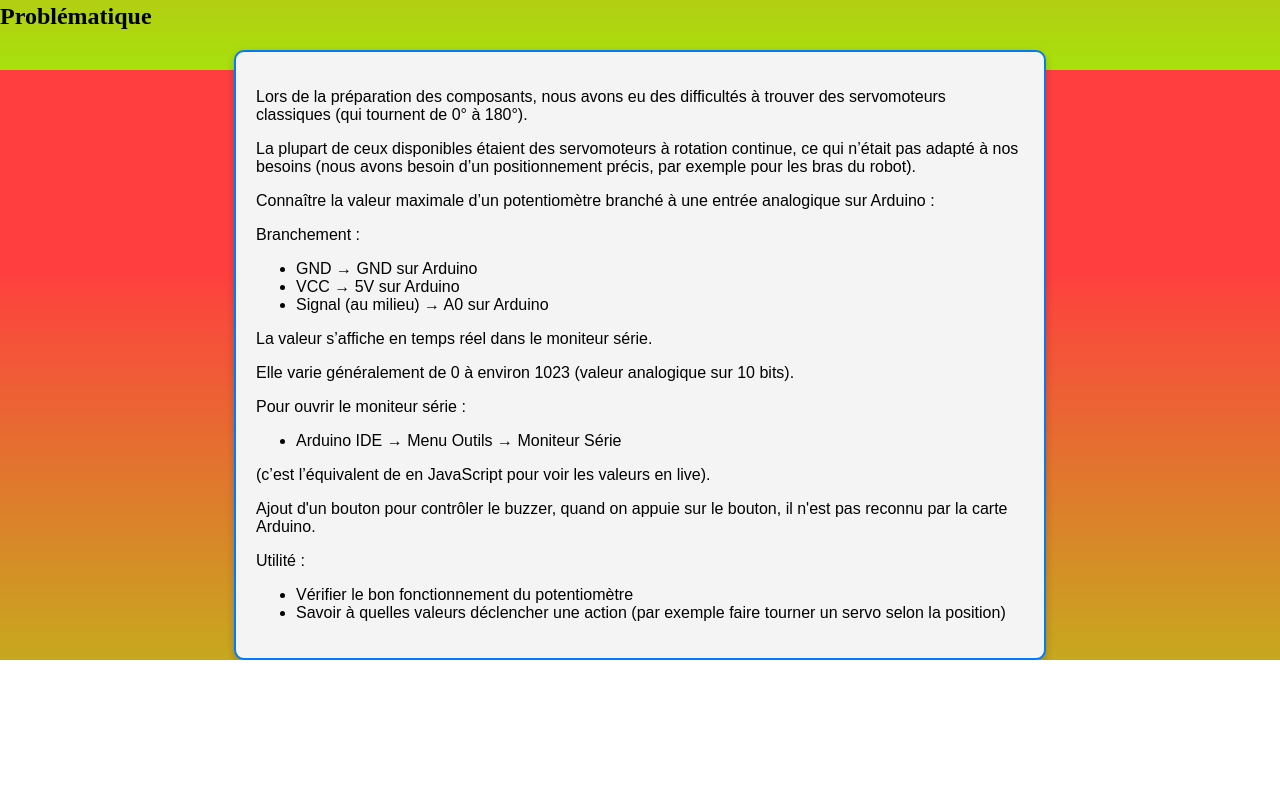
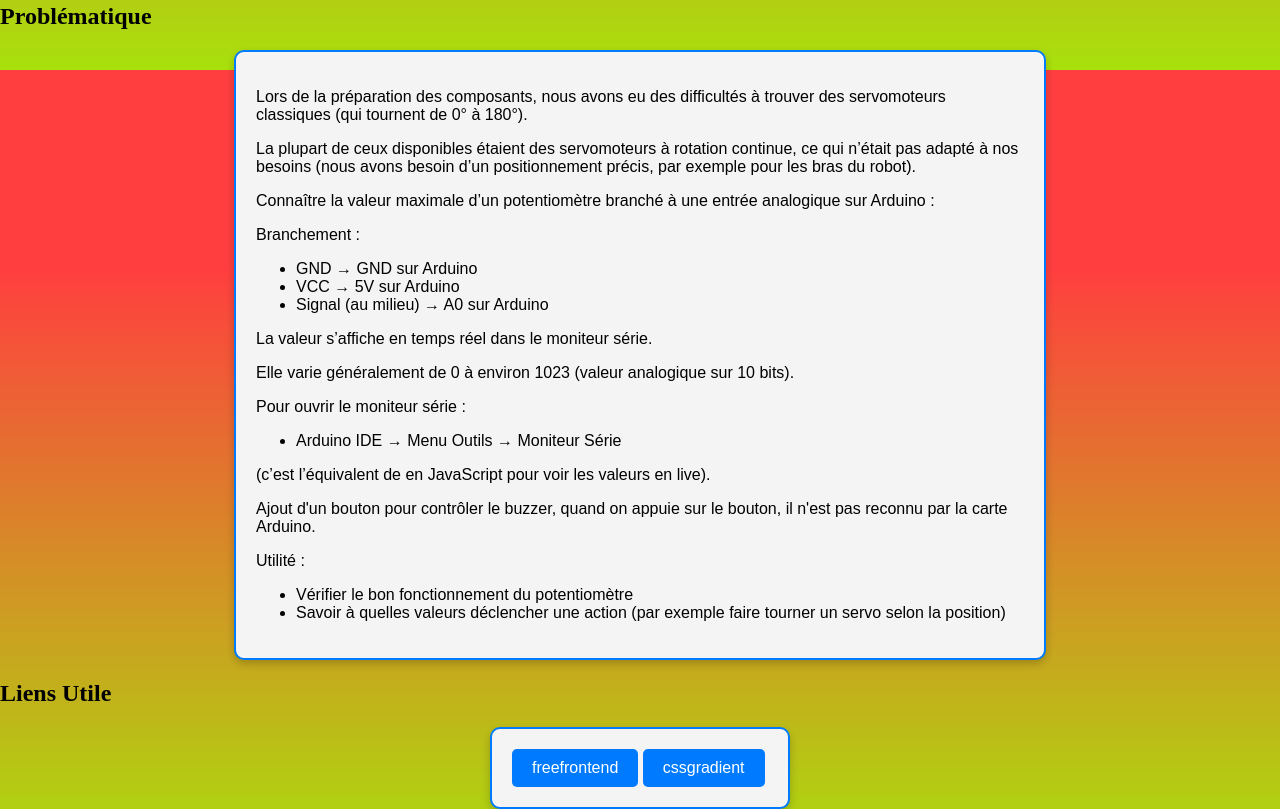
Before and after one commit to AG430/RobotBOB, a plain HTML site: page tuto.html in a window 1280 px wide. Shown: the part 3930-4739 px from the top of the page. Before the commit the page ends 4590 px from the top, so only its background shows below. Drawn offline with Linux system fonts and the light colour scheme.

Commit message:
mise à jour v7

```diff
--- a/tuto.css
+++ b/tuto.css
@@ -117,3 +117,13 @@
     margin: 10px auto; /* Centrer les sections */
   }
 }
+.Liens {
+    background-color: #f4f4f4;
+    border: 2px solid #007bff;
+    border-radius: 10px;
+    padding: 20px;
+    margin: 20px auto;
+    max-width: 20%;
+    box-shadow: 0 4px 8px rgba(0, 0, 0, 0.2);
+    font-family: Arial, sans-serif;
+  }
--- a/tuto.html
+++ b/tuto.html
@@ -313,9 +313,14 @@
   <li>Vérifier le bon fonctionnement du potentiomètre</li>
   <li>Savoir à quelles valeurs déclencher une action (par exemple faire tourner un servo selon la position)</li>
 </ul>
+
 </div>
+<h2>Liens Utile  </h2>
+<div class="Liens">
+  <a href="https://freefrontend.com/" class="btn">freefrontend</a>
+  <a href="https://cssgradient.io/" class="btn">cssgradient</a>
 
-
+</div>
 </body>
 
 </html>
```
